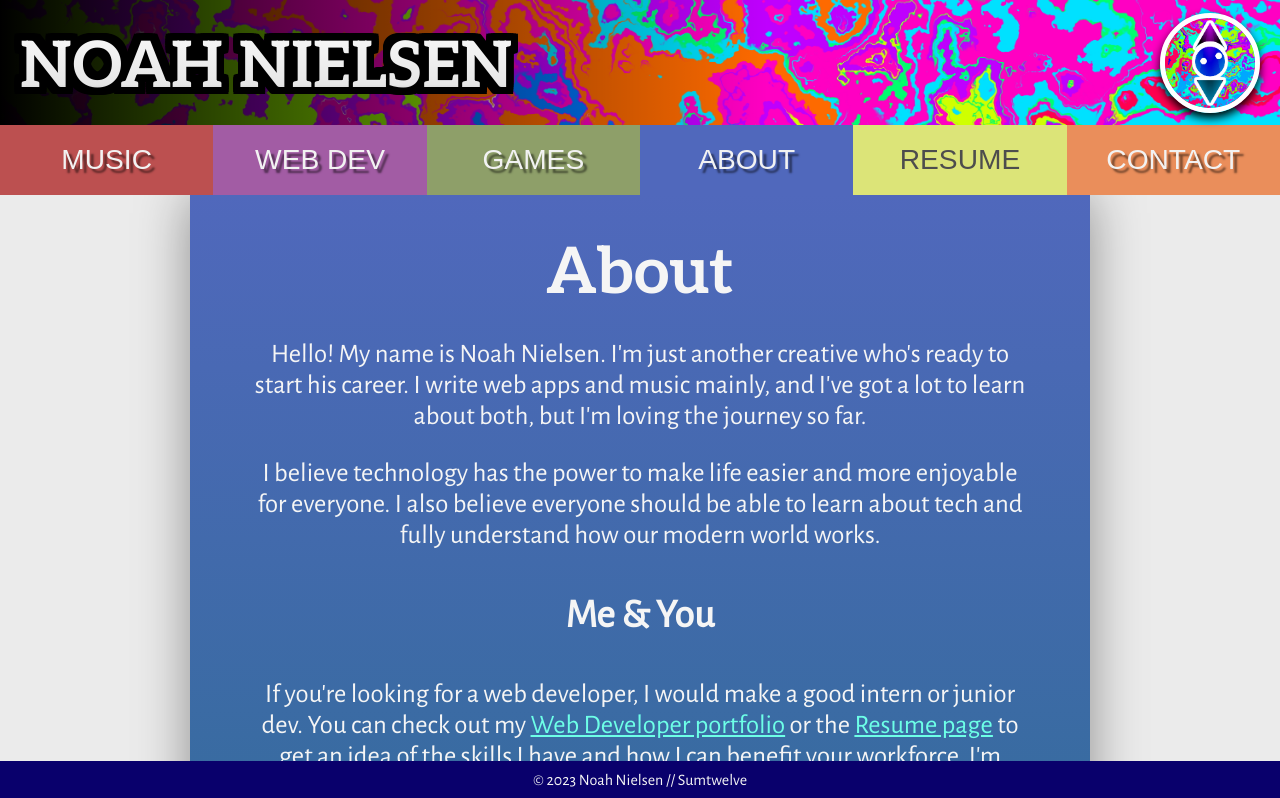
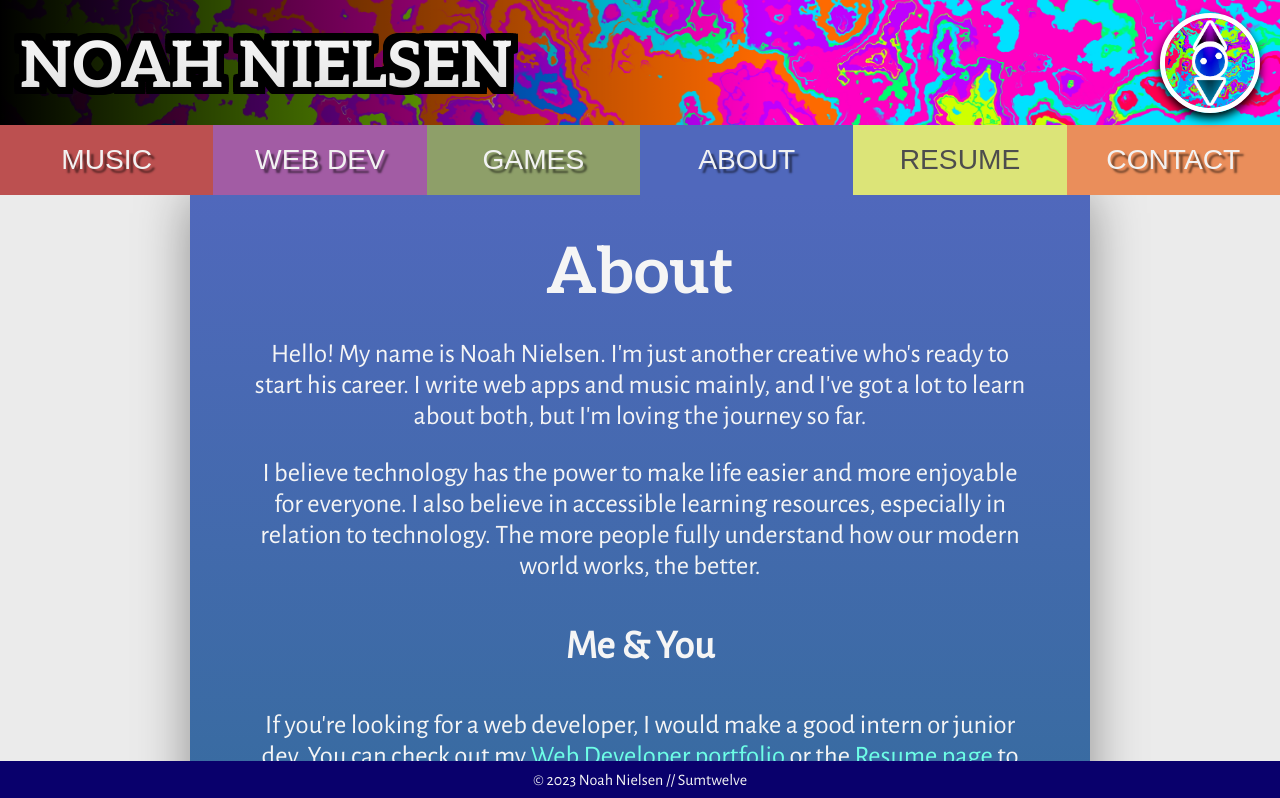
Before and after one commit to Sumtwelve/portfolio, a React (Create React App) app: page /about in a window 1280 px wide. Shown: the top 798 px of the page. Built offline with nearby package versions, Linux system fonts and the light colour scheme; the HTML template or start-up script is replaced by a standard one; a web font is replaced by a local one.

Commit message:
update linkedin url

```diff
--- a/src/pages/About.js
+++ b/src/pages/About.js
@@ -18,8 +18,9 @@ const About = () => {
                 </p>
                 <p>
                     I believe technology has the power to make life easier and more enjoyable
-                    for everyone. I also believe everyone should be able to learn about tech
-                    and fully understand how our modern world works.
+                    for everyone. I also believe in accessible learning resources, especially
+                    in relation to technology. The more people fully understand how our
+                    modern world works, the better.
                 </p>
                 <h3>Me & You</h3>
                 <p>
@@ -28,7 +29,7 @@ const About = () => {
                     portfolio</Link> or the <Link to="/resume">Resume page</Link> to get an idea of the skills I have and how I can
                     benefit your workforce. I'm open to learning new things and ready to
                     make awesome apps with you! Send me a message
-                    on <a href="https://www.linkedin.com/in/noah-nielsen-22b2251a6/"
+                    on <a href="https://www.linkedin.com/in/noah-nielsen/"
                     target='_blank' rel='noreferrer'>LinkedIn</a> or check out
                     the <Link to="/contact">Contact</Link> page for more options.
                 </p>
--- a/src/pages/Home.js
+++ b/src/pages/Home.js
@@ -41,7 +41,7 @@ const Home = () => {
                         />
                 </a>
                 <a className='ext-link'
-                   href='https://www.linkedin.com/in/noah-nielsen-22b2251a6/'
+                   href='https://www.linkedin.com/in/noah-nielsen/'
                    target='_blank'
                    rel='noreferrer'>
                         <img className='ext-link-img'
```
